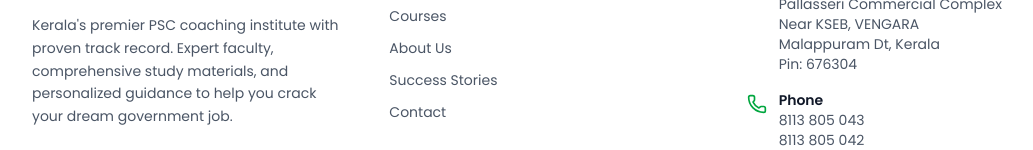
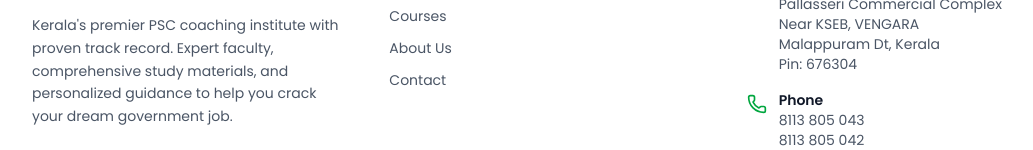
Before and after one commit to JITHIN-Ji/CANACADEMY, a React (Vite) app: page /courses/1 in a window 1280 px wide. Shown: the part 938-1088 px from the top of the page, without its empty margins (96-1129 px from the left). Built offline with nearby package versions, Linux system fonts and the light colour scheme.

Commit message:
update footer

```diff
--- a/src/components/Footer.jsx
+++ b/src/components/Footer.jsx
@@ -43,9 +43,7 @@ export default function Footer() {
                             <li>
                                 <Link to="/about" className="hover:text-blue-600 transition">About Us</Link>
                             </li>
-                            <li>
-                                <Link to="/testimonials" className="hover:text-blue-600 transition">Success Stories</Link>
-                            </li>
+
                             <li>
                                 <Link to="/contact" className="hover:text-blue-600 transition">Contact</Link>
                             </li>
```
